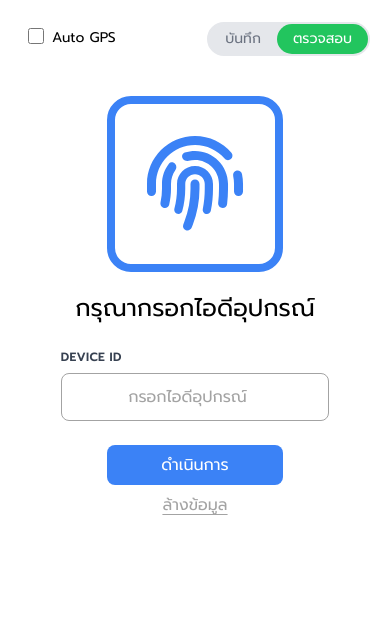
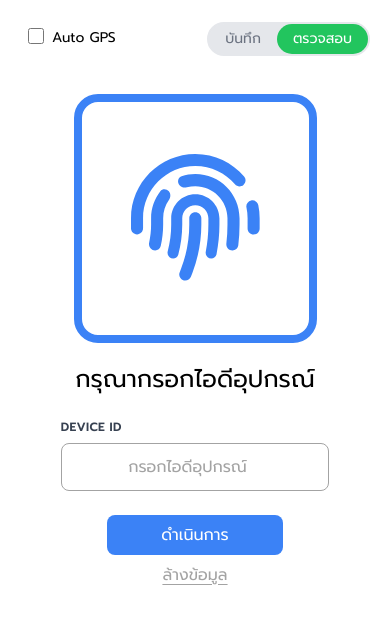
Before and after one commit to cilabcmu/fire-elephant-install-app, a React (Vite) app: page / in a window 390 px wide. Shown: the top 624 px of the page. Built offline with nearby package versions, Linux system fonts and the light colour scheme; no server answers.

Commit message:
fix responsive

```diff
--- a/src/App.tsx
+++ b/src/App.tsx
@@ -19,8 +19,10 @@ function App() {
 
   return (
     <StatusContext.Provider value={{ status, setStatus, isOpenDrawer, setOpenDrawer, isAutoGPS, setAutoGPS, systemMode, setSystemMode }}>
+      <div className="font-prompt flex flex-col justify-top items-center w-full ">
+        <Menu />
+      </div>
       <div className="font-prompt flex flex-col justify-top items-center w-full h-screen ">
-        <Menu />
         <Status />
         <Form />
       </div>
--- a/src/components/status.tsx
+++ b/src/components/status.tsx
@@ -7,7 +7,7 @@ import { useStatusContext } from "../App";
 interface StatusProps {}
 
 const statusIcon = (status: string, systemMode: SYSTEM_MODE_TYPE) => {
-  const boxStyle = "flex justify-center items-center box-content h-32 w-32 p-4  border border-8 rounded-3xl";
+  const boxStyle = "flex justify-center items-center box-content h-3/5 w-3/6 p-5 border border-8 rounded-3xl";
   const textStyle = "flex justify-center items-center mt-5 text-2xl font-medium`";
   const isRecordMode: boolean = systemMode === "record";
   switch (status) {
@@ -15,7 +15,7 @@ const statusIcon = (status: string, systemMode: SYSTEM_MODE_TYPE) => {
       return (
         <>
           <div className={`${boxStyle} border-blue-500`}>
-            <FontAwesomeIcon className="animate-spin h-24 text-blue-500" icon={faCircleNotch} />
+            <FontAwesomeIcon className="animate-spin h-4/6 text-blue-500" icon={faCircleNotch} />
           </div>
           <div className={`${textStyle}`}>กำลังตรวจสอบ...</div>
         </>
@@ -25,7 +25,7 @@ const statusIcon = (status: string, systemMode: SYSTEM_MODE_TYPE) => {
         <>
           <div className={`${boxStyle} border-blue-500`}>
             <FontAwesomeIcon
-              className="h-24 text-blue-500 transition-colors duration-200 ease-in"
+              className="h-4/6 text-blue-500 transition-colors duration-200 ease-in"
               icon={isRecordMode ? faMicrochip : faFingerprint}
             />
           </div>
@@ -36,7 +36,7 @@ const statusIcon = (status: string, systemMode: SYSTEM_MODE_TYPE) => {
       return (
         <>
           <div className={`${boxStyle} border-green-500`}>
-            <FontAwesomeIcon className="h-24 text-green-500" icon={faLocationDot} />
+            <FontAwesomeIcon className="h-4/6 text-green-500" icon={faLocationDot} />
           </div>
           <div className={`${textStyle}`}>{isRecordMode ? "ติดตั้งสำเร็จ" : "ติดตั้งแล้ว"}</div>
         </>
@@ -46,7 +46,7 @@ const statusIcon = (status: string, systemMode: SYSTEM_MODE_TYPE) => {
       return (
         <>
           <div className={`${boxStyle} border-orange-500`}>
-            <FontAwesomeIcon className="h-24 text-orange-500 " icon={faCircleExclamation} />
+            <FontAwesomeIcon className="h-4/6 text-orange-500 " icon={faCircleExclamation} />
           </div>
           <div className={`${textStyle}`}>{isRecordMode ? "ติดตั้งไม่สำเร็จ" : "ยังไม่ถูกติดตั้ง"}</div>
         </>
@@ -56,7 +56,7 @@ const statusIcon = (status: string, systemMode: SYSTEM_MODE_TYPE) => {
       return (
         <>
           <div className={`${boxStyle} border-red-500`}>
-            <FontAwesomeIcon className="h-24 text-red-500" icon={faXmark} />
+            <FontAwesomeIcon className="h-4/6 text-red-500" icon={faXmark} />
           </div>
           <div className={`${textStyle}`}>ไม่พบอุปกรณ์ในระบบ</div>
         </>
@@ -67,7 +67,7 @@ const statusIcon = (status: string, systemMode: SYSTEM_MODE_TYPE) => {
 const Status: FC<StatusProps> = () => {
   const { status, systemMode } = useStatusContext() as StatusContextType;
 
-  return <div className="flex flex-col justify-center items-center w-full p-5 ">{statusIcon(status, systemMode)}</div>;
+  return <div className="flex flex-col justify-center items-center w-full p-2 h-2/5">{statusIcon(status, systemMode)}</div>;
 };
 
 export default Status;
```
